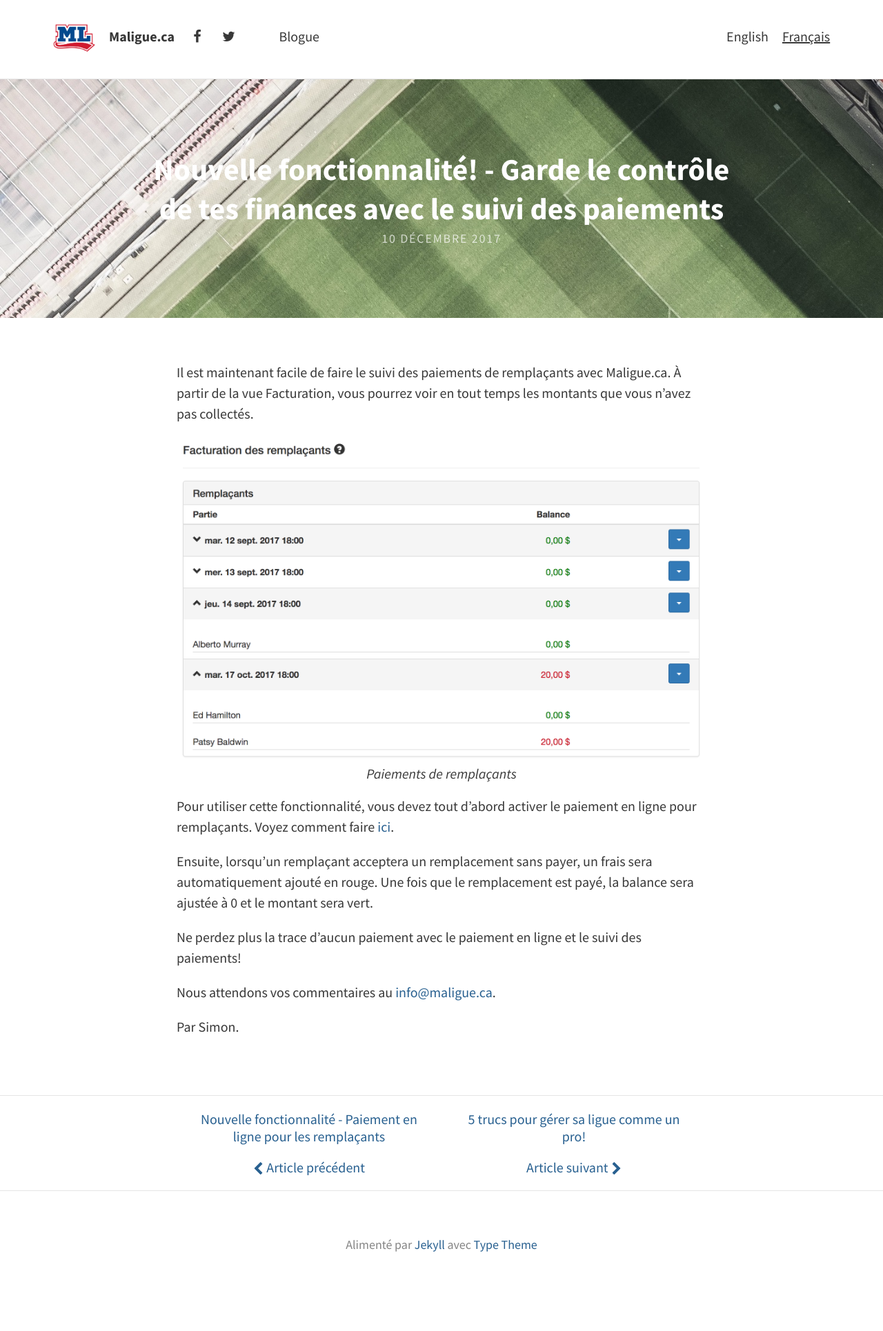
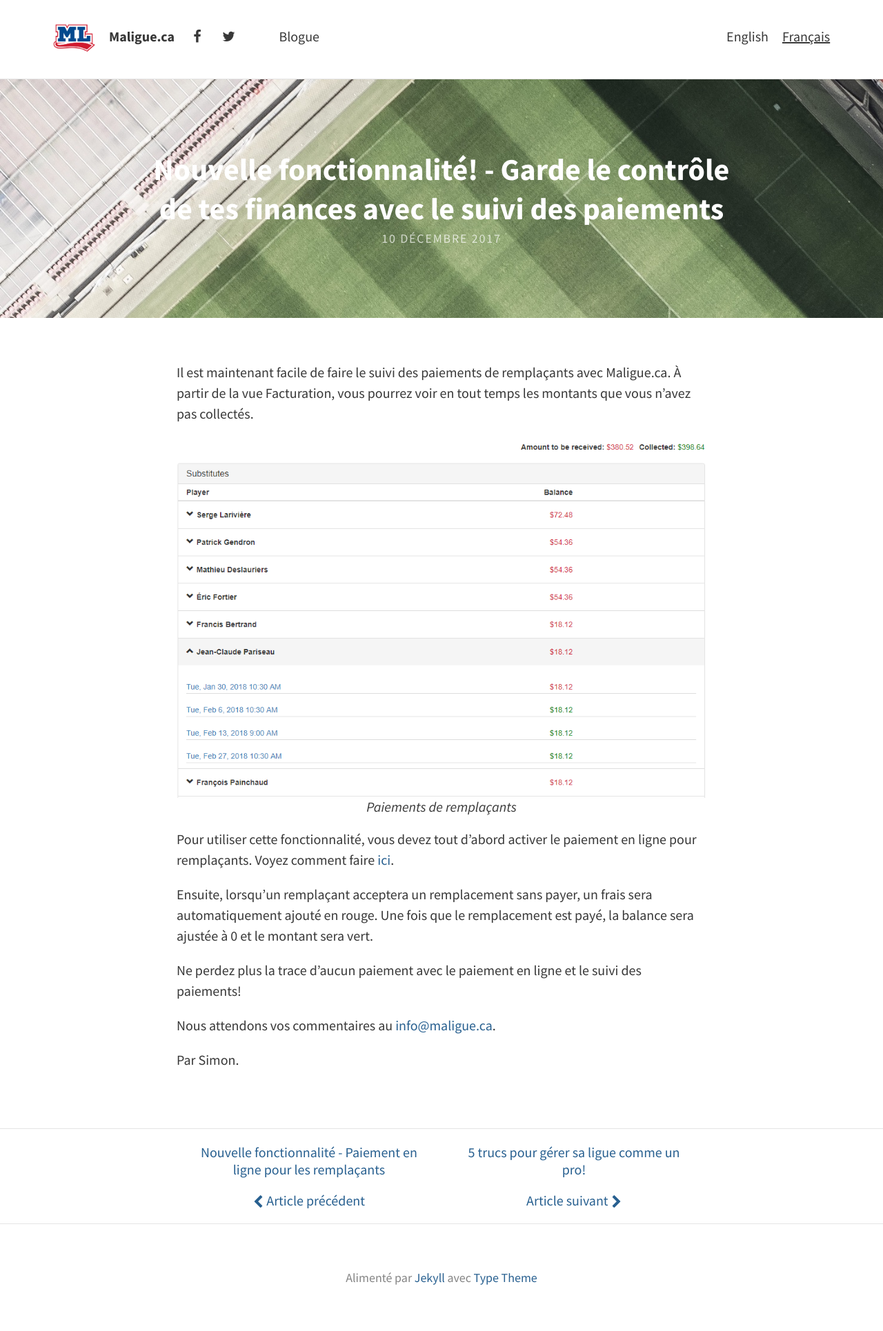
Before and after one commit to maligue/maligue.github.io, a Jekyll site: the page built from _posts/fr/2017-12-10-suivi-paiments-remplacants.md, in a window 1280 px wide. Shown: the whole page at 69% size. Built offline with Jekyll 4.4.1, drawn with Linux system fonts in a browser that asks for light colours; nearby versions of some CDN libraries; before the commit the page ends 1882 px from its top, so only the background shows below that.

Commit message:
Update 2017-12-10-suivi-paiments-remplacants.md

```diff
--- a/_posts/fr/2017-12-10-suivi-paiments-remplacants.md
+++ b/_posts/fr/2017-12-10-suivi-paiments-remplacants.md
@@ -5,7 +5,7 @@ localization: substitute-payment-tracking
 ---
 Il est maintenant facile de faire le suivi des paiements de remplaçants avec Maligue.ca. À partir de la vue Facturation, vous pourrez voir en tout temps les montants que vous n’avez pas collectés.
 
-{% include image.html src="2017-12-10-substitute-payment-tracking-fr.png" caption="Paiements de remplaçants" %}
+{% include image.html src="2018-03-02-substitute-payment-tracking-en.png" caption="Paiements de remplaçants" %}
 
 Pour utiliser cette fonctionnalité, vous devez tout d’abord activer le paiement en ligne pour remplaçants. Voyez comment faire [ici](http://blog.maligue.ca/paiements-remplacant).
 
```
